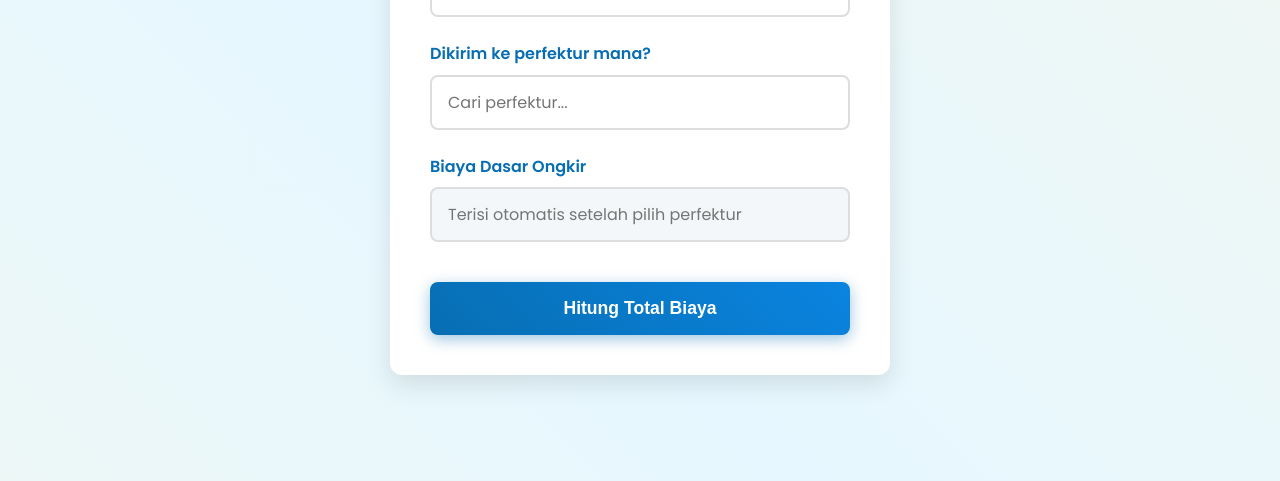
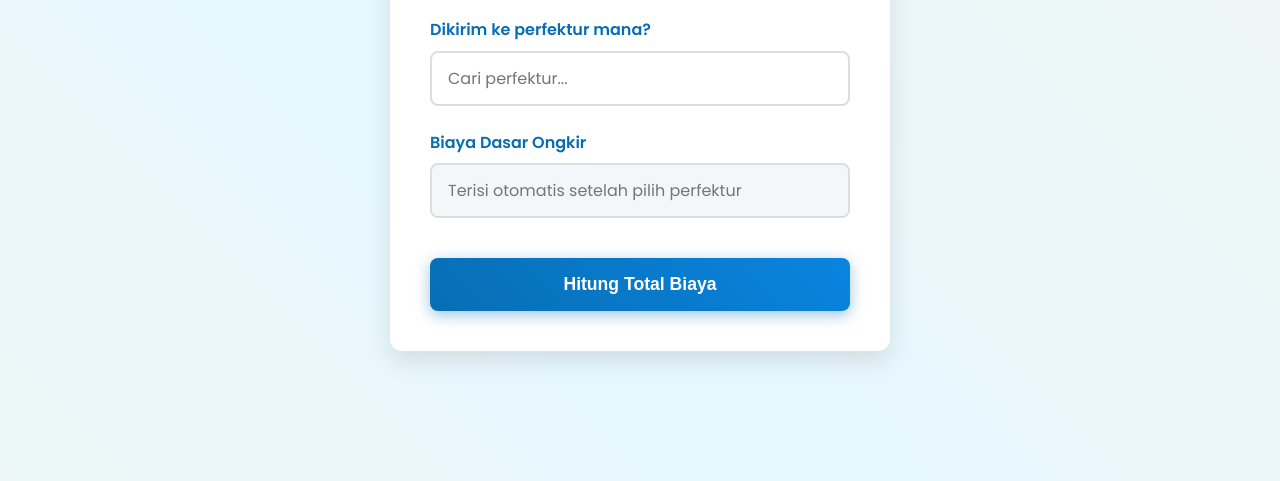
Before and after one commit to yanoshijapan/kalkulatorjastip, a plain HTML site: page index.html in a window 1280 px wide. Shown: the part 319-800 px from the top of the page. Drawn offline with Linux system fonts and the light colour scheme.

Commit message:
index.html

```diff
--- a/index.html
+++ b/index.html
@@ -102,7 +102,7 @@
             display: flex;
             justify-content: center;
             align-items: center;
-            padding: 5rem 2rem 2rem 2rem;
+            padding: 2rem 2rem 2rem 2rem;
         }
 
         /* Calculator Card */
```
